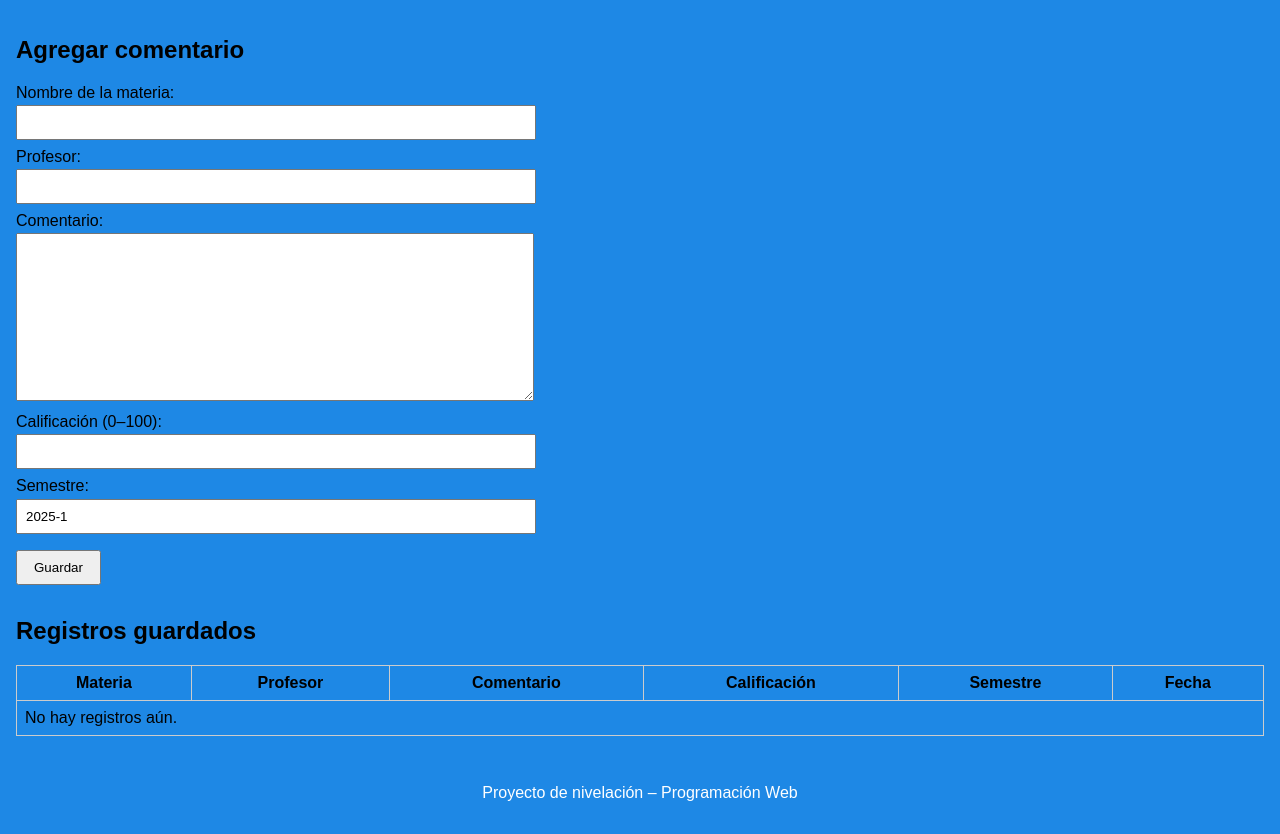
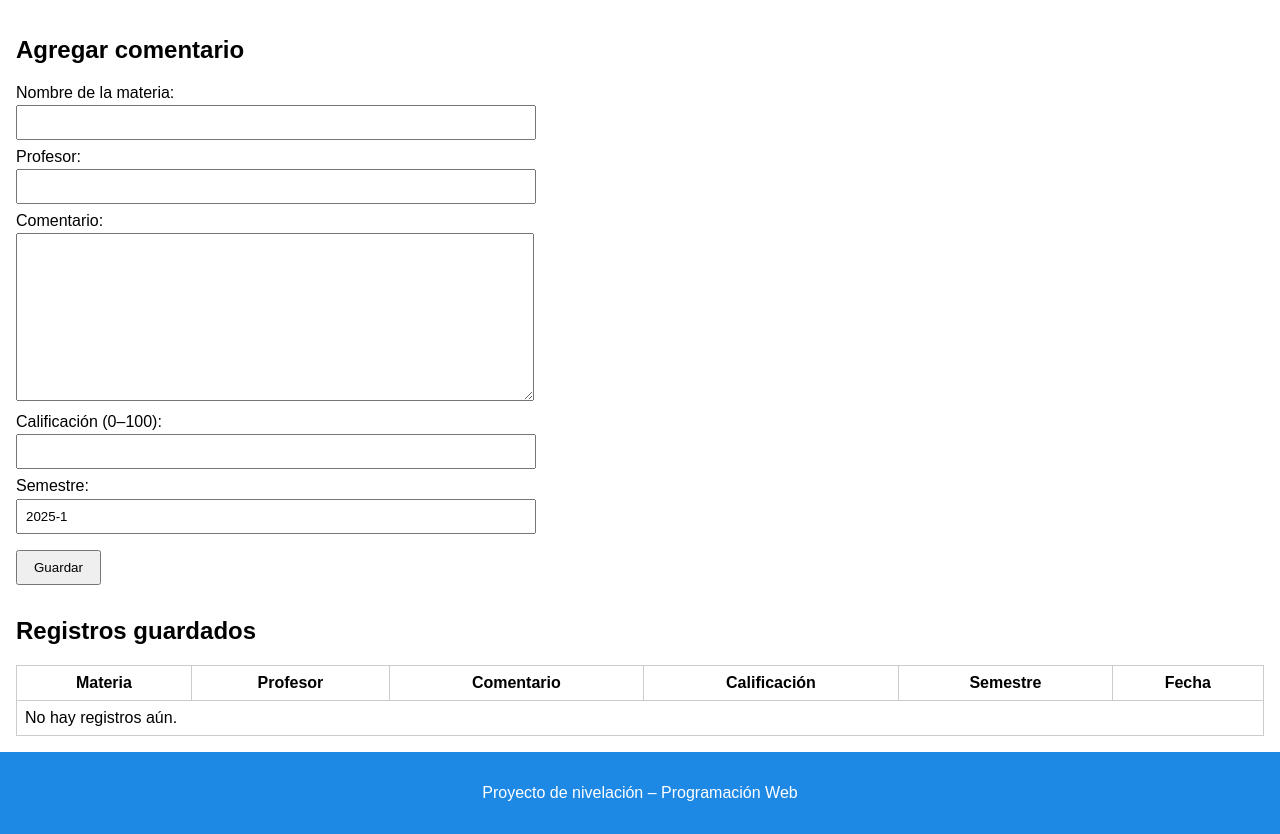
Before and after one commit to Fernando664/REPO_GERA, a Django app: page / in a window 1280 px wide. Shown: the part 112-946 px from the top of the page. Run offline with Django 5.2, Linux system fonts and the light colour scheme; data that the repository does not hold is empty.

Commit message:
Se cambio color del backg

```diff
--- a/static/Nivelacion/styles.css
+++ b/static/Nivelacion/styles.css
@@ -1,6 +1,5 @@
 body {
     font-family: Arial, sans-serif;
-    background-color: #1e88e5;
     margin: 0;
 }
 
```
